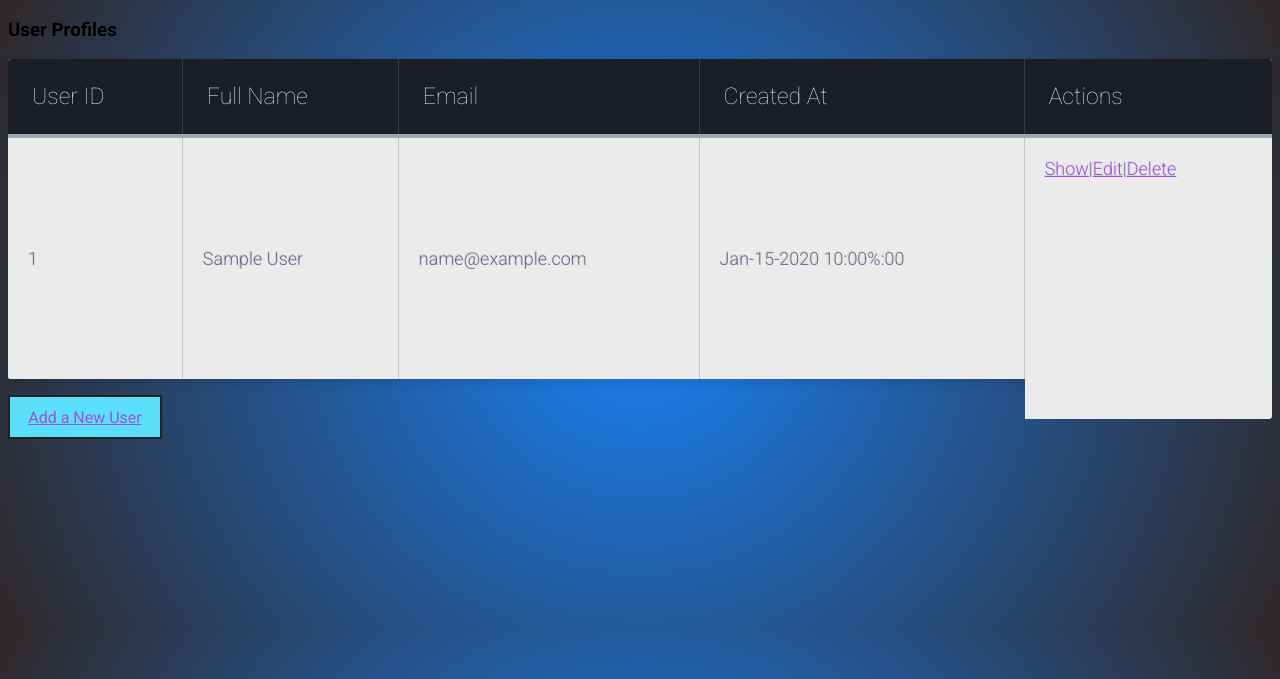
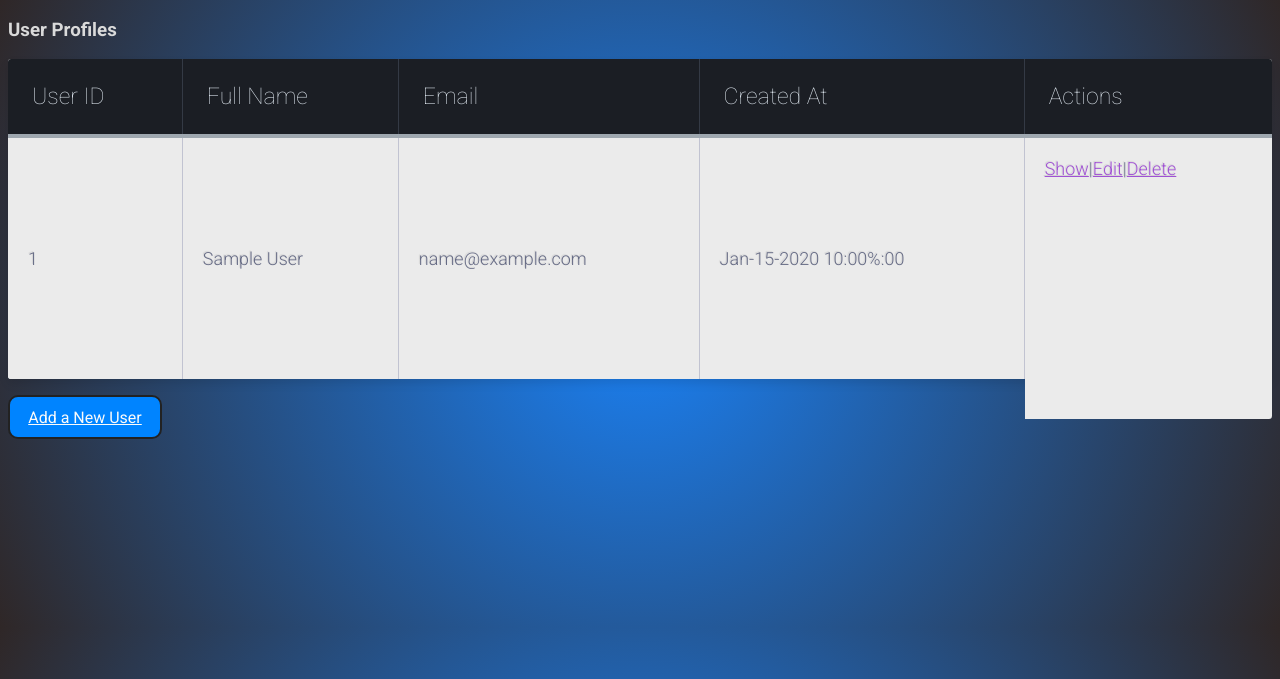
Before and after one commit to jdclark05/users, a Flask app: template templates/index.html in a window 1280 px wide. Shown: the top 679 px of the page. Run offline with Flask 2, Linux system fonts and the light colour scheme; the template is opened without the code that fills it: most values are stand-ins (such as "Sample title", 1, 10 or a date in 2020).

Commit message:
styling adjustment

```diff
--- a/static/style.css
+++ b/static/style.css
@@ -17,6 +17,10 @@ body {
   font-size: 16px;
   font-weight: 400;
   text-rendering: optimizeLegibility;
+}
+
+.heading {
+  color: rgb(218, 218, 218);
 }
 
 div.table-title {
@@ -169,6 +173,11 @@ td.text-right {
     width: 150px;
     height: 40px;
     border: 2px solid #222;
-    background-color: rgb(89, 224, 248);
+    background-color: rgb(0, 132, 255);
+    border-radius: 10px;
     color: #222;
 }
+
+.userLink > a {
+  color: #fafafa;
+}
```
